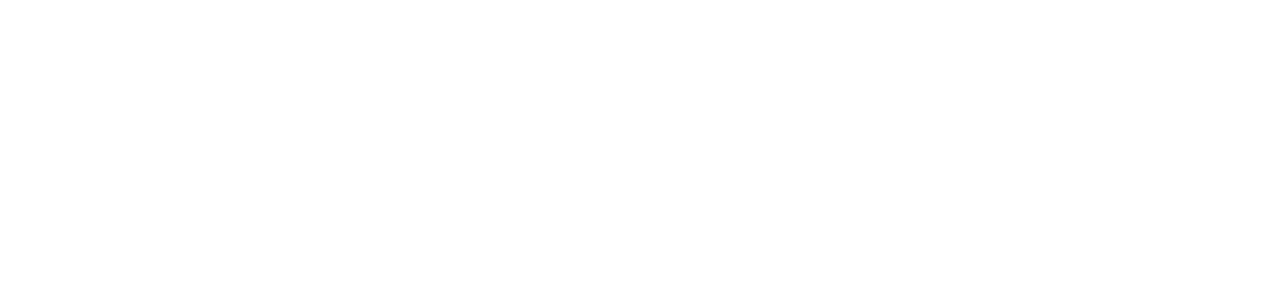
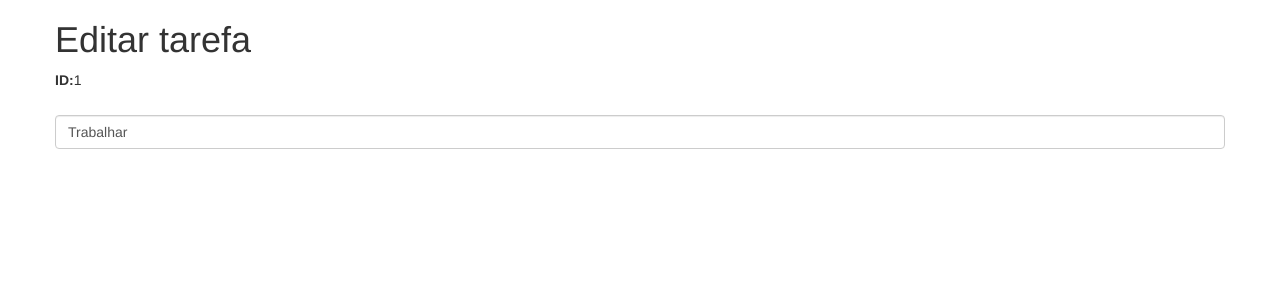
Before and after one commit to rafaellbarros/angular6-componentes-servicos, an Angular app: page /tasks/1/edit in a window 1280 px wide. Shown: the top 300 px of the page. Built offline with nearby package versions, Linux system fonts and the light colour scheme.

Commit message:
Configurando servico compartilhado

```diff
--- a/src/app/app.module.ts
+++ b/src/app/app.module.ts
@@ -6,6 +6,7 @@
 import { TaskEditComponent } from './task/task-edit.component';
 import { TaskListComponent } from './task-list/task-list.component';
 import { AppRoutingModule } from './app-routing.module';
+import { TaskService } from './task.service';
 
 
 @NgModule({
@@ -17,7 +18,7 @@
   imports: [
     BrowserModule, FormsModule, AppRoutingModule
   ],
-  providers: [],
+  providers: [TaskService],
   bootstrap: [AppComponent]
 })
 export class AppModule { }
--- a/src/app/task-list/task-list.component.html
+++ b/src/app/task-list/task-list.component.html
@@ -28,4 +28,3 @@
     </tr>
   </tbody>
 </table>
-<task-edit [task]="selectedTask"></task-edit>
--- a/src/app/task.service.ts
+++ b/src/app/task.service.ts
@@ -25,4 +25,9 @@
   getTasks(): Task[] {
     return TASKS;
   }
+
+  getTask(id: number): Task|null {
+    const array = this.getTasks().filter(item => item.id === id);
+      return array.length ? array[0] : null;
+  }
 }
--- a/src/app/task/task-edit.component.ts
+++ b/src/app/task/task-edit.component.ts
@@ -1,5 +1,7 @@
-import { Component, Input } from '@angular/core';
+import { TaskService } from './../task.service';
+import { Component } from '@angular/core';
 import { Task } from './task.model';
+import { ActivatedRoute, Params } from '@angular/router';
 
 @Component({
   selector: 'task-edit',
@@ -8,6 +10,16 @@
 })
 
 export class TaskEditComponent {
-  @Input()
+
   task: Task;
+  constructor(private taskService: TaskService, private route: ActivatedRoute) {
+    this.route.params.forEach((params: Params) => {
+      const id = +params['id'];
+      this.task = this.taskService.getTask(id);
+      if (!this.task) {
+        alert('Tarefa não exite');
+      }
+    });
+  }
+
 }
--- a/src/app/task/task.component.html
+++ b/src/app/task/task.component.html
@@ -9,7 +9,7 @@
             </div>
             <div class="form-group">
               <label for="name"></label>
-              <input type="text" id="name" class="form-control" placeholder="Digite o nome" ="task.name"/>
+              <input type="text" id="name" name="name" class="form-control" placeholder="Digite o nome" [(ngModel)]="task.name"/>
             </div>
           </form>
         </div>
```
